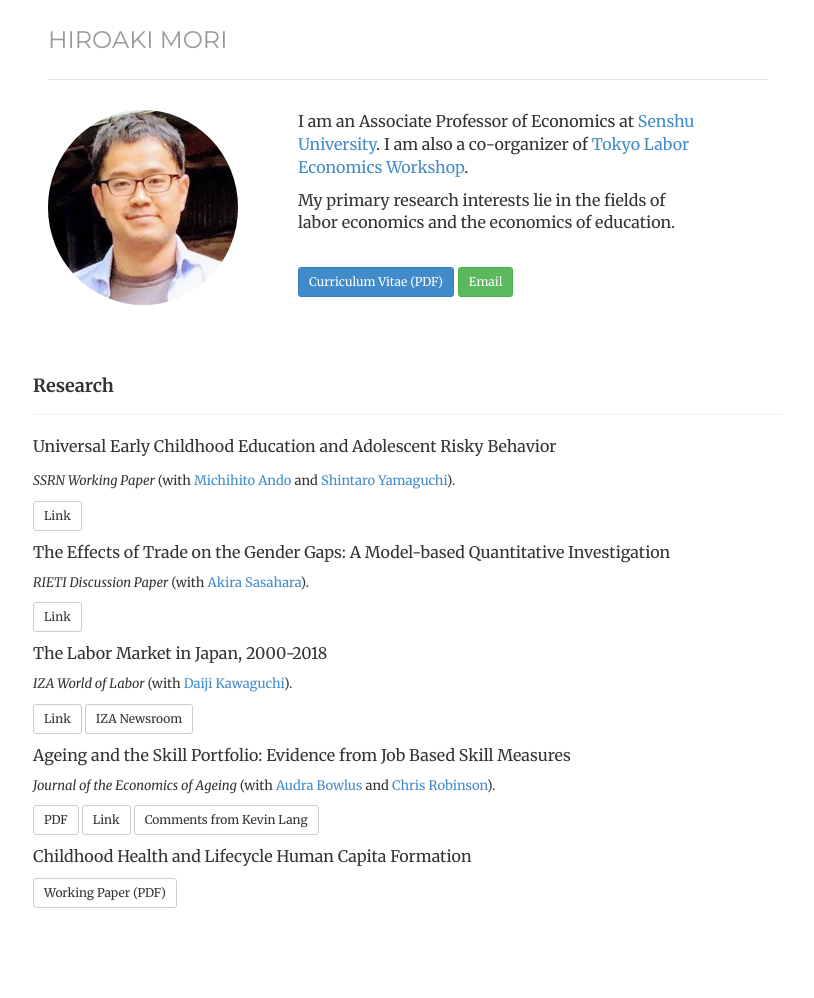
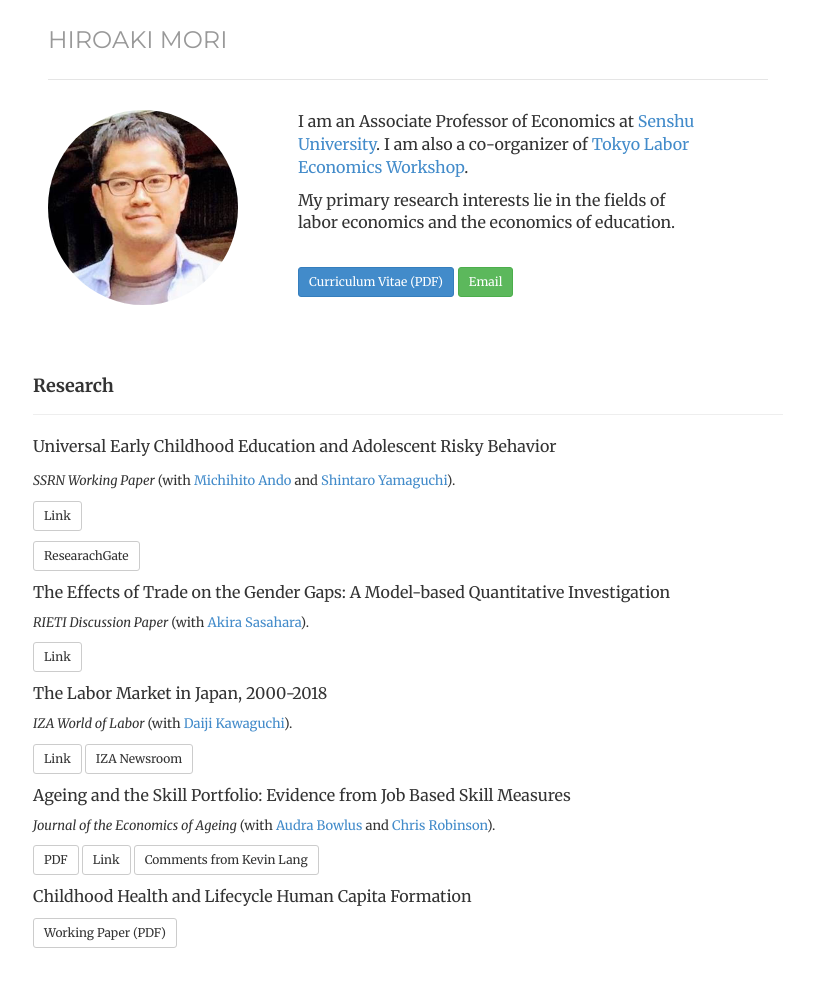
Before and after one commit to morihiroaki/morihiroaki.github.io, a Jekyll site: the page built from index.html, in a window 1280 px wide. Shown: the whole page, without its empty margins (232-1046 px from the left). Built offline with Jekyll 4.4.1, drawn with Linux system fonts in a browser that asks for light colours; before the commit the page ends 958 px from its top, so only the background shows below that.

Commit message:
Update index.html

```diff
--- a/index.html
+++ b/index.html
@@ -36,6 +36,7 @@ description:
 <p><font size="3">Universal Early Childhood Education and Adolescent Risky Behavior</font></p>
  <p><font size="2"><i>SSRN Working Paper</i> (with <a href="https://sites.google.com/site/michihito7ando" target="_blank" title="Link">Michihito Ando</a> and <a href="https://sites.google.com/site/shintaroyamaguchi/" target="_blank" title="Link">Shintaro Yamaguchi</a>). </p>
 <p><a href="https://papers.ssrn.com/sol3/papers.cfm?abstract_id=4194467" target="_blank" class="btn btn-default btn-sm" role="button">Link</a>
+<p><a href="https://papers.ssrn.com/sol3/papers.cfm?abstract_id=4194467" target="_blank" class="btn btn-default btn-sm" role="button">ResearachGate</a>
 
 <p><font size="3">The Effects of Trade on the Gender Gaps: A Model-based Quantitative Investigation</font></p>
  <p><font size="2"><i>RIETI Discussion Paper</i> (with <a href="https://sites.google.com/view/akirasasahara/home" target="_blank" title="Link">Akira Sasahara</a>). </p>
```
